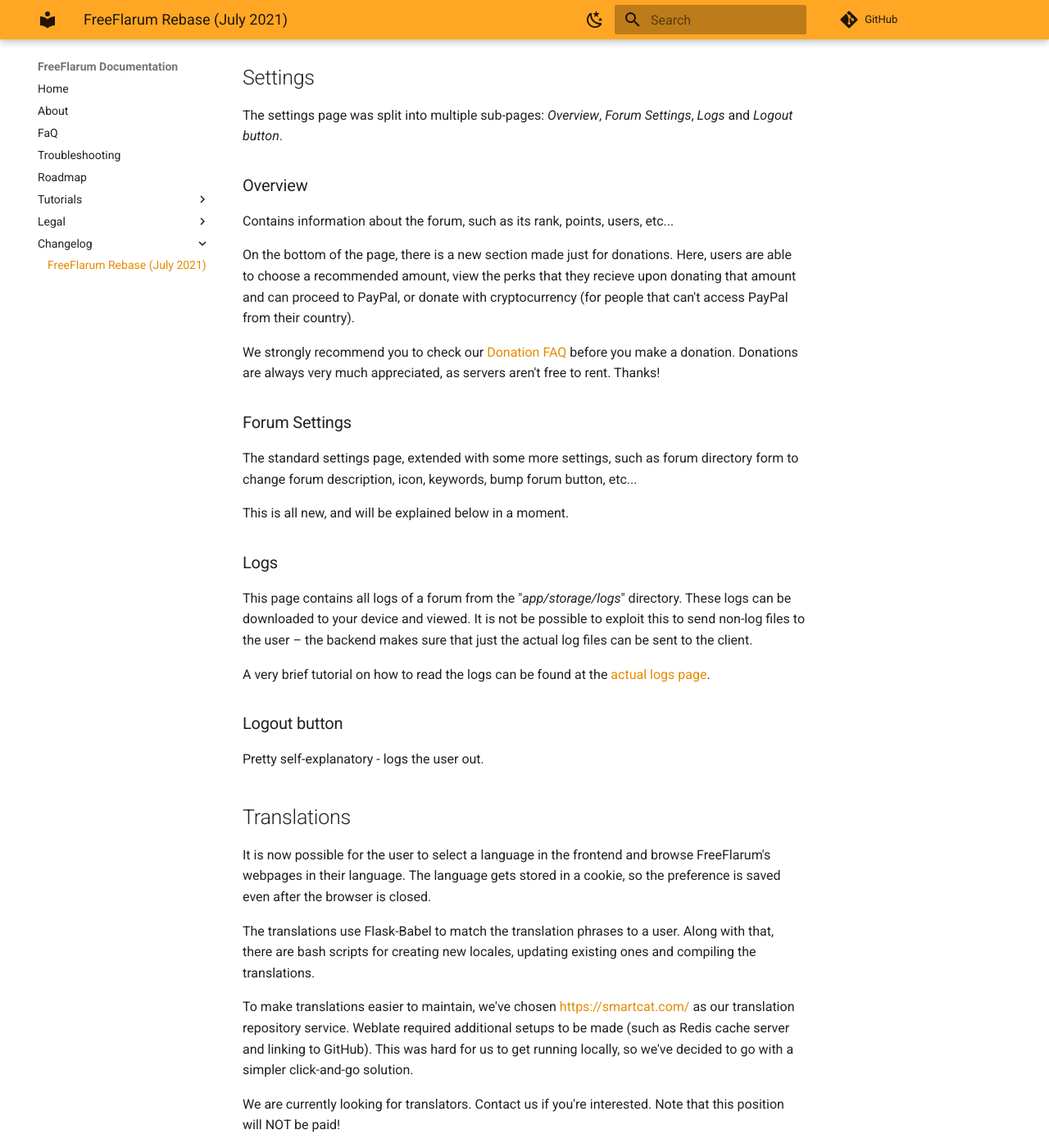
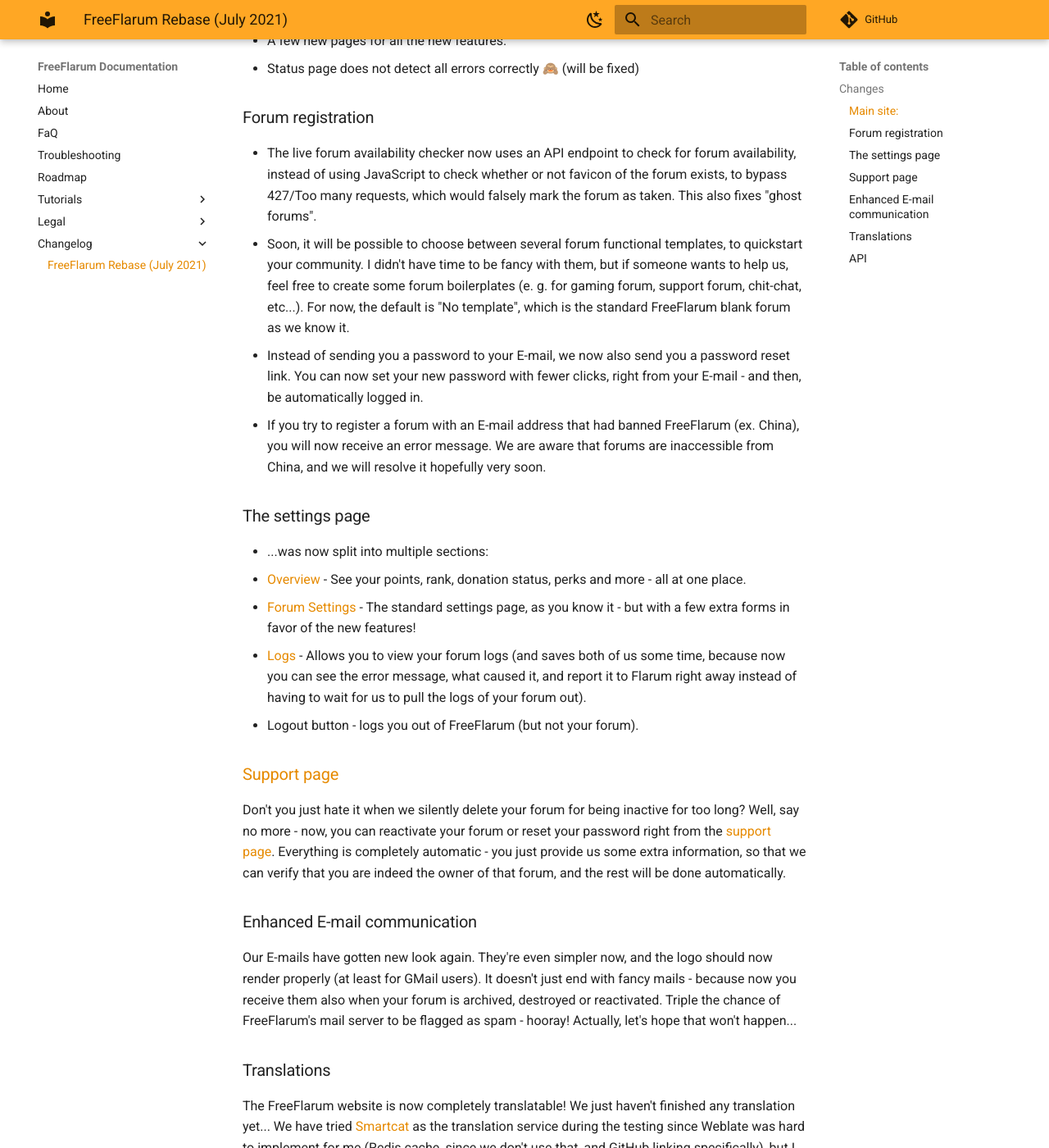
Before and after one commit to FreeFlarum/freeflarum.com, an MkDocs documentation site: the page built from docs/changelog/freeflarum-v3.0.md, in a window 1280 px wide and 1400 px high, scrolled down 968 px. Shown: the whole window at 82% size. Built offline with MkDocs 1.6.1 and Material for MkDocs 9.7.7, drawn with Linux system fonts in a browser that asks for light colours; comment, search, counter and statistics services are not loaded; some of the changed text lies outside the part shown.

Commit message:
Update freeflarum-v3.0.md

```diff
--- a/docs/changelog/freeflarum-v3.0.md
+++ b/docs/changelog/freeflarum-v3.0.md
@@ -2,74 +2,60 @@
 
 Flarum can be hard to setup for people that are not experienced with server or hosting technology. A few years ago in 2017, an idea was born - provide people a fast and simple, one-click Flarum installation! Thus, FreeFlarum was born.
 
-Now, it's running on Python 2.7 which is pretty old at this point. It is also using old Python packages, and the techniques and code principles have changed a lot nowadays.
+It was running on Python 2.7 to this day, which is pretty old at this point. It is also using old Python packages, and the techniques and code principles have changed a lot nowadays.
 
 So, we have decided to invest our time into updating all (or most of the code) to match new requirements and to make further updates easier to roll out. In little over 5 months (with smaller and bigger breaks here and there), the working implementation is now finished!
 
-# Changes:
+Officially, this puts FreeFlarum to version v3.0 (according to our *ancient* [roadmap](https://freeflarum.com/docs/roadmap/)). This update brings a completely new structure for FreeFlarum, Python 3.9 compatibility, PHP 8.0.8 compatibility, and hopefully some performance boost & more security for everything.
 
-## Important changes:
-- Previously, donors were just marked as donors, and the actual amount that they had donated wasn't saved. However, the new system determines whether or not the forum is donor by the donated amount. Since these were not present, we have assigned every donor a dummy value of 7 €. If you would like to correct that to your actual donor amount, please E-mail us at info@freeflarum.com along with the PayPal receipt, if you still have it. We will fix it for you.
+Here's an important notice for forums that have donated to FreeFlarum:
 
-## Website:
+- Previously, donors were just marked as donors, and the actual amount that they had donated wasn't saved. However, the new system determines whether or not the forum is donor by the donated amount. Since these were not present, we have assigned every donor a dummy value of 7 €. If you would like to correct that to your actual donor amount (and take advantage of more perks in return for higher amount), please E-mail us at info@freeflarum.com along with the PayPal receipt, if you still have it. We will fix it for you.
 
-The frontend (website)'s design was updated once again. We have built upon already existing styles (and added new ones). The color palette became more consistent along with other page elements, and the website is also more responsive on smaller screens.
+## Changes
+---
 
-The biggest difference is that users can now toggle between light and dark mode. This can be done by clicking on the button next to logo in the top left corner of the page (with sun/moon emoji). The preference is saved in a cookie and remembered during next page load. Default mode for new users is night mode, to match our old look. Dark mode also looks better overall, in my opinion.
+#### Main site:
 
-## Settings
+- The design of https://freeflarum.com was updated once again to ensure a consistent color palette.
+- In additon to that, we have also added the ability to toggle between dark and light mode. Default is dark mode, because it's better (or to simply match our previous appearance).
+- A few new pages for all the new features.
+- Status page does not detect all errors correctly 🙈  (will be fixed)
 
-The settings page was split into multiple sub-pages: _Overview_, _Forum Settings_, _Logs_ and _Logout button_.
+### Forum registration
+- The live forum availability checker now uses an API endpoint to check for forum availability, instead of using JavaScript to check whether or not favicon of the forum exists, to bypass 427/Too many requests, which would falsely mark the forum as taken. This also fixes "ghost forums".
+- Soon, it will be possible to choose between several forum functional templates, to quickstart your community. I didn't have time to be fancy with them, but if someone wants to help us, feel free to create some forum boilerplates (e. g. for gaming forum, support forum, chit-chat, etc...). For now, the default is "No template", which is the standard FreeFlarum blank forum as we know it.
+- Instead of sending you a password to your E-mail, we now also send you a password reset link. You can now set your new password with fewer clicks, right from your E-mail - and then, be automatically logged in.
+- If you try to register a forum with an E-mail address that had banned FreeFlarum (ex. China), you will now receive an error message. We are aware that forums are inaccessible from China, and we will resolve it hopefully very soon.
 
-### Overview
+### The settings page
+- ...was now split into multiple sections:
+  - [Overview](https://freeflarum.com/settings/overview) - See your points, rank, donation status, perks and more - all at one place.
+  - [Forum Settings](https://freeflarum.com/settings/forum_settings) - The standard settings page, as you know it - but with a few extra forms in favor of the new features!
+  - [Logs](https://freeflarum.com/settings/logs) - Allows you to view your forum logs (and saves both of us some time, because now you can see the error message, what caused it, and report it to Flarum right away instead of having to wait for us to pull the logs of your forum out).
+  - Logout button - logs you out of FreeFlarum (but not your forum).
 
-Contains information about the forum, such as its rank, points, users, etc...
+### [Support page](https://freeflarum.com/support)
+Don't you just hate it when we silently delete your forum for being inactive for too long? Well, say no more - now, you can reactivate your forum or reset your password right from the [support page](https://freeflarum.com/support). Everything is completely automatic - you just provide us some extra information, so that we can verify that you are indeed the owner of that forum, and the rest will be done automatically.
 
-On the bottom of the page, there is a new section made just for donations. Here, users are able to choose a recommended amount, view the perks that they recieve upon donating that amount and can proceed to PayPal, or donate with cryptocurrency (for people that can't access PayPal from their country).
+### Enhanced E-mail communication
+Our E-mails have gotten new look again. They're even simpler now, and the logo should now render properly (at least for GMail users). It doesn't just end with fancy mails - because now you receive them also when your forum is archived, destroyed or reactivated. Triple the chance of FreeFlarum's mail server to be flagged as spam - hooray! Actually, let's hope that won't happen...
 
-We strongly recommend you to check our [Donation FAQ](/docs/faq#donation-faq) before you make a donation. Donations are always very much appreciated, as servers aren't free to rent. Thanks!
+### Translations
+The FreeFlarum website is now completely translatable! We just haven't finished any translation yet... We have tried [Smartcat](https://smartcat.com/) as the translation service during the testing since Weblate was hard to implement for me (Redis cache, since we don't use that, and GitHub linking specifically), but I will take a look at it again. Meanwhile, I will setup it at Smartcat (at least for now) and we could start accepting translations for the community for the main website (https://freeflarum.com). Note that this is not going to be a paid position!
 
-### Forum Settings
-
-The standard settings page, extended with some more settings, such as forum directory form to change forum description, icon, keywords, bump forum button, etc...
-
-This is all new, and will be explained below in a moment.
-
-### Logs
-
-This page contains all logs of a forum from the "_app/storage/logs_" directory. These logs can be downloaded to your device and viewed. It is not be possible to exploit this to send non-log files to the user – the backend makes sure that just the actual log files can be sent to the client.
-
-A very brief tutorial on how to read the logs can be found at the [actual logs page](/settings/logs).
-
-### Logout button
-
-Pretty self-explanatory - logs the user out.
-
-## Translations
-
-It is now possible for the user to select a language in the frontend and browse FreeFlarum's webpages in their language. The language gets stored in a cookie, so the preference is saved even after the browser is closed.
-
-The translations use Flask-Babel to match the translation phrases to a user. Along with that, there are bash scripts for creating new locales, updating existing ones and compiling the translations.
-
-To make translations easier to maintain, we've chosen [https://smartcat.com/](https://smartcat.com/) as our translation repository service. Weblate required additional setups to be made (such as Redis cache server and linking to GitHub). This was hard for us to get running locally, so we've decided to go with a simpler click-and-go solution.
-
-We are currently looking for translators. Contact us if you're interested. Note that this position will NOT be paid!
-
-# REST API
-
+### API
 Under the hood, the frontend now uses the amazing _Alpine.js's_ powers to fetch data from API routes and render them dynamically on pages.
 
-The API routes are located under "_/api_" endpoint of the main site. All data returned is in JSON format.
+The API routes are located under "_/api_" endpoint of the main site (https://freeflarum.com/api). All data returned is in JSON format.
 
 Our main goal/intention with this was so that third-party tools can now use the API to fetch FreeFlarum's extensions or forums, for example.
 
 This does make scraping easier, but I am personally not against it. It would be possible to scrap all forums from the forum directory page with BeautifulSoup HTML parser for Python very easily anyways. If you can see it, you can get it – so why not make it more accessible for people with good intentions?
 
-### API Routes:
+Currently, there is no documentation on the API routes, and they're pretty much just for FreeFlarum at the moment and therefore aren't very consistent.
 
-Currently, there is no documentation on those, and they're pretty much just for FreeFlarum at the moment and therefore aren't very consistent.
-
-Here's some of the public ones:
+Here's a list of some public ones:
 
 - `/api/check_forum?forum=<forum_name>` - checks if the forum is accessible (by FreeFlarum) or if it exists. This is used by the live forum name availability checker in the registration form.
 - `/api/forum/<forum_name>` - returns a JSON data of the specified forum. This includes the forum's name, post count, user count, rank, points, etc... Only forums marked as public can be viewed. If this route is accessed by the current forum's owner, and they're logged in, then additional data is returned, such as the forum's hostname, whether or not the forum can be bumped, etc...
@@ -86,7 +72,7 @@
 
 # Forum directory
 
-This is one of the bigger features in the rebase. Forum directory is a place where forums can be submitted, filtered and viewed. They can be ordered by points, rank, last bumped time (default), or searched by name or keywords. You can scroll the list infinitely, as the JSON API to retrieve the forums is paginated (to prevent server load, so not all forums are returned at once).
+This is one of the bigger features in the rebase. Forum directory is a place where forums can be submitted, filtered and viewed. They can be ordered by points, rank, last bumped time (default), or searched by name or keywords. You can scroll the list infinitely, as the JSON API to retrieve the forums is paginated (to prevent server load, so not all forums are returned at once - although this feature was untested and is probably bugged - this will be fixed).
 
 ## Forum reputation system
 
@@ -114,22 +100,6 @@
 
 Is now calculated in real-time (along with last admin online date, last post date, etc.)
 
-## Forum reactivation
-
-Don't you just hate it when we've deleted your forum with no warning and you had to request the reactivation by E-mailing us? And then we'd have to manually reactivate your forum, while you were waiting for us?
-
-Well, we have good news - we no longer silently remove inactive forums. You'll now get a shiny, E-mail notification and some info on how to deal with it. And you can perform a reactivation by yourself (see below).
-
-Please note that we must remove inactive forums, or else our disk space would quickly fill up and we'd have no more space for new forums (or even old ones). It is a necessary precaution. If you don't feel like that you need a forum anymore, or you just came to test Flarum, please do not reactivate your forum for no reason. Thanks!
-
-Every 6 months, a script is ran to check if there are any archived forums older than 6 months. If yes, they are destroyed forever. So, after your forum was archived, you have 6 months before it is gone forever. This is again just a protective measure to not cause our disk pain.
-
-## Support page
-
-In addition to the abovementioned, we've created a new [support](/support) page, where you can perform the reactivation all by yourselves, and even reset your password. You just have to answer 2 things so that we can verify that you're indeed the owner of that forum. These requests are processed immediately and are completely automatic - so your forum can be back online in just a matter of seconds!
-
-We will still allow people to reactivate forums by E-mailing us, however using the support page is the recommended way.
-
 #### Other changes & honorable mentions:
 
 - Improved code stability by using more try/catch and check scenarios.
@@ -138,9 +108,50 @@
 - New database structure, which makes everything better in overall.
 - The documentation was re-written and simplified a lot. It now includes FreeFlarum related things only.
 
+## Extensions:
+### Added:
+- askvortsov/flarum-checklist
+- clarkwinkelmann/flarum-ext-group-list
+- flarum-lang/brazilian
+- flarum-lang/chinese-simplified
+- flarum-lang/french
+- flarum-lang/german
+- flarum-lang/russian
+- flarum-lang/turkish
+- fof/byobu - still in beta, be careful!
+- fof/mason
+- the-turk/flarum-mathren
+
+### Removed:
+- cryental/flarum-l10n-ext-korean
+- csineneo/lang-traditional-chinese
+- cwkevo/flarum-lang-slovak - soon™
+- darkfoxdeveloper/lang-spanish
+- fof/transliterator
+- itnt/flarum-uitab
+- kakifrucht/flarum-de - replaced by flarum-lang/german
+- kakifrucht/flarum-de-extended - replaced by flarum-lang/german
+- littlegolden/flarum-lang-japanese - not compatible, but [author plans to update it](https://discuss.flarum.org/d/22631/57)
+- marketplace/flarum-l10n-core-russian - replaced by flarum-lang/russian
+- marketplace/flarum-l10n-ext-russian - replaced by flarum-lang/russian
+- luatdolphin/lang-vietnamese
+- menomenta/flarum-ext-norwegian
+- neercsys/flarum-ext-bosanski
+- neercsys/flarum-lang-bosanski
+- persianfla/flarum-ext-persian
+- qiaeru/lang-french - replaced by flarum-lang/french
+- rikusen0335/lang-japanese-extended
+- starsriver/mathplus - replaced by the-turk/flarum-mathren
+- tiu-ram0n/brazilian-portuguese - replaced by flarum-lang/brazilian
+- tolgaaaltas/flarum-ext-turkish - replaced by flarum-lang/turkish
+- tolgaaaltas/flarum-lang-turkish - replaced by flarum-lang/turkish
+- xelson/flarum-ext-chat
+
+I know, the amount of removed extensions might be bigger. But on the bright side, half of them got replacements, which is great, thanks to the efforts of all developers!
+
 ### What's next?
 
-In the following weeks, we will observe how the update goes and fix any issues & bugs that we stumble upon. We hope that this won't be necessary though.
+In the following weeks, we will observe how the update behaves and fix any issues & bugs that we might stumble upon. We hope that this won't be necessary though.
 
 Remember that your feedback matters! If you're unhappy with some change, we will listen to you. Tell us what would you change and why, and we will address your concerns in the next update.
 
```
Also changed, not shown: other parts of docs/changelog/freeflarum-v3.0.md (+3 -3 lines).
